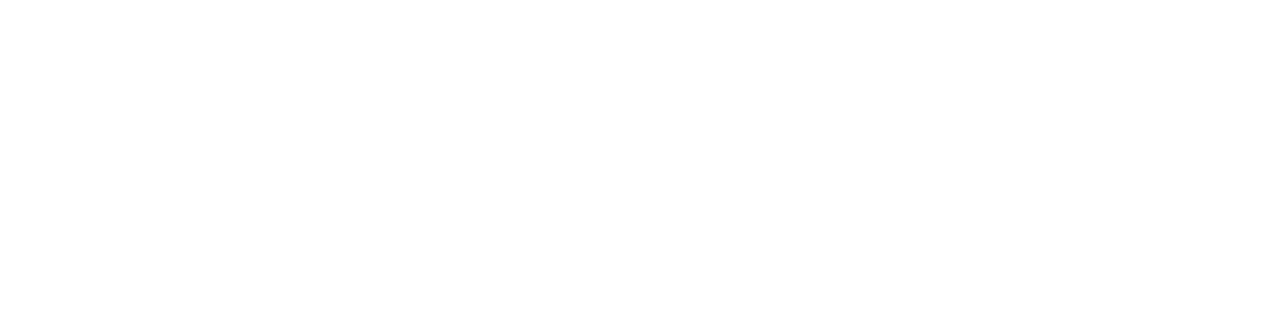
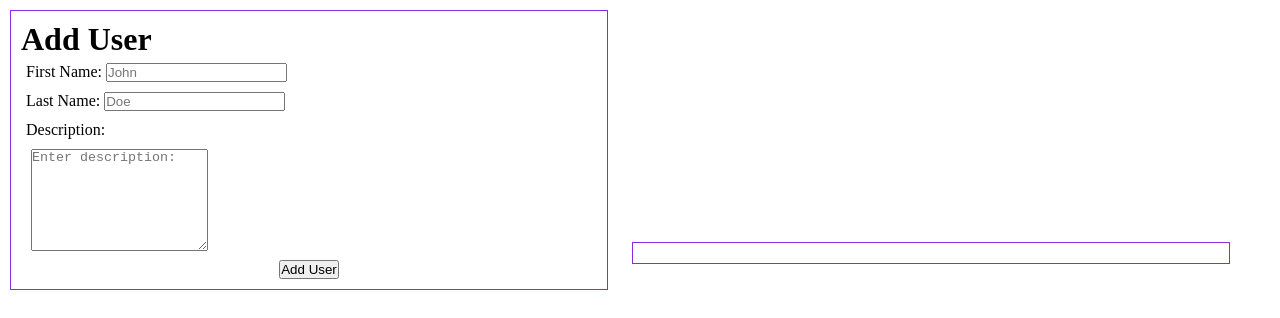
Before and after one commit to Agedob/Contact_card, a plain HTML site: page index.html in a window 1280 px wide. Drawn offline with nearby package versions, Linux system fonts and the light colour scheme.

Commit message:
Add files via upload

```diff
--- a/index.html
+++ b/index.html
@@ -10,6 +10,20 @@
     <script src="main.js"></script>
 </head>
 <body>
+    <div class="body">
+        <h1>Add User</h1>
+            <form>
+                <p>First Name: <input type="text" name="first_name" placeholder="John" id="first_name"></p>
+                <p>Last Name: <input type="text" name="last_name" placeholder="Doe" id="last_name"></p>
+                <p>Description:</p><textarea name="description" placeholder="Enter description:" id="description"></textarea><br>
+                <input type="submit" value="Add User" class="sub">
+            </form>
+    </div>
+    <div class="cards">
+
+        </div>
+
+    </div>
 
 </body>
 </html>
--- a/main.js
+++ b/main.js
@@ -1,3 +1,20 @@
+
+    //  var temp = $(this).attr('src');
+    //  $(this).attr('src', $(this).attr('catsNninja'));
+    //  $(this).attr('catsNninja', temp);
+
+
+
+
 $(document).ready(function(){
-    $
+    $('.sub').click(function(){
+        var f = $('#first_name').val();
+        var l = $('#last_name').val();
+        var d = $('#description').val();
+        $('.cards').append('<div class="card"> <h1>' + f + l + '</h1> <p class="back" altclass="back">' + d + '</p></div>');
+        return false;
+    });
+    $('.cards').on('click', '.card', function(){
+            $(this).children().toggle();
+        })
 });
--- a/styles.css
+++ b/styles.css
@@ -2,3 +2,31 @@
     margin: 0px;
     padding: 0px;
 }
+
+.body, .cards{
+    display: inline-block;
+    width: 45%;
+    margin: 10px;
+    padding: 10px;
+    border: 1px;
+    border-color: blueviolet;
+    border-style: solid;
+}
+
+textarea{
+    height: 100px;
+    margin: 5px 10px;
+}
+
+p{
+    padding: 5px;
+}
+
+.sub{
+    display: block;
+    margin: 0 auto;
+}
+
+.back{
+    display: none;
+}
```
